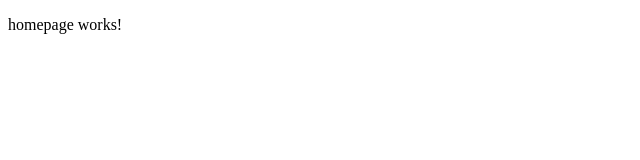
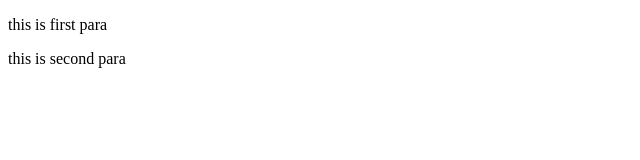
Before and after one commit to Nikhil26062000/Angular-v.17-first-project, an Angular app: page / in a window 1280 px wide. Shown: the top 160 px of the page, without its empty margins (0-640 px from the left). Built offline with nearby package versions, Linux system fonts and the light colour scheme.

Commit message:
Rendering data using template instead templateUrl

```diff
--- a/src/app/app.component.html
+++ /dev/null
@@ -1 +0,0 @@
-<app-homepage></app-homepage>
--- a/src/app/app.component.ts
+++ b/src/app/app.component.ts
@@ -1,12 +1,17 @@
 import { Component } from '@angular/core';
 import { RouterOutlet } from '@angular/router';
-import { HomepageComponent } from './homepage/homepage.component';
+
 
 @Component({
   selector: 'app-root',
   standalone: true,
-  imports: [RouterOutlet,HomepageComponent],
-  templateUrl: './app.component.html',
+  imports: [RouterOutlet],
+  template: `
+  <div>
+    <p>this is first para</p>
+    <p>this is second para</p>
+  </div>
+  `,
   styleUrl: './app.component.scss'
 })
 export class AppComponent {
--- a/src/app/homepage/homepage.component.html
+++ /dev/null
@@ -1 +0,0 @@
-<p>homepage works!</p>
```
Also changed, not shown: src/app/homepage/homepage.component.ts (deleted, +0 -12 lines), src/app/homepage/homepage.component.scss (deleted), 1 other file (tests, documents, lock files or other folders).
